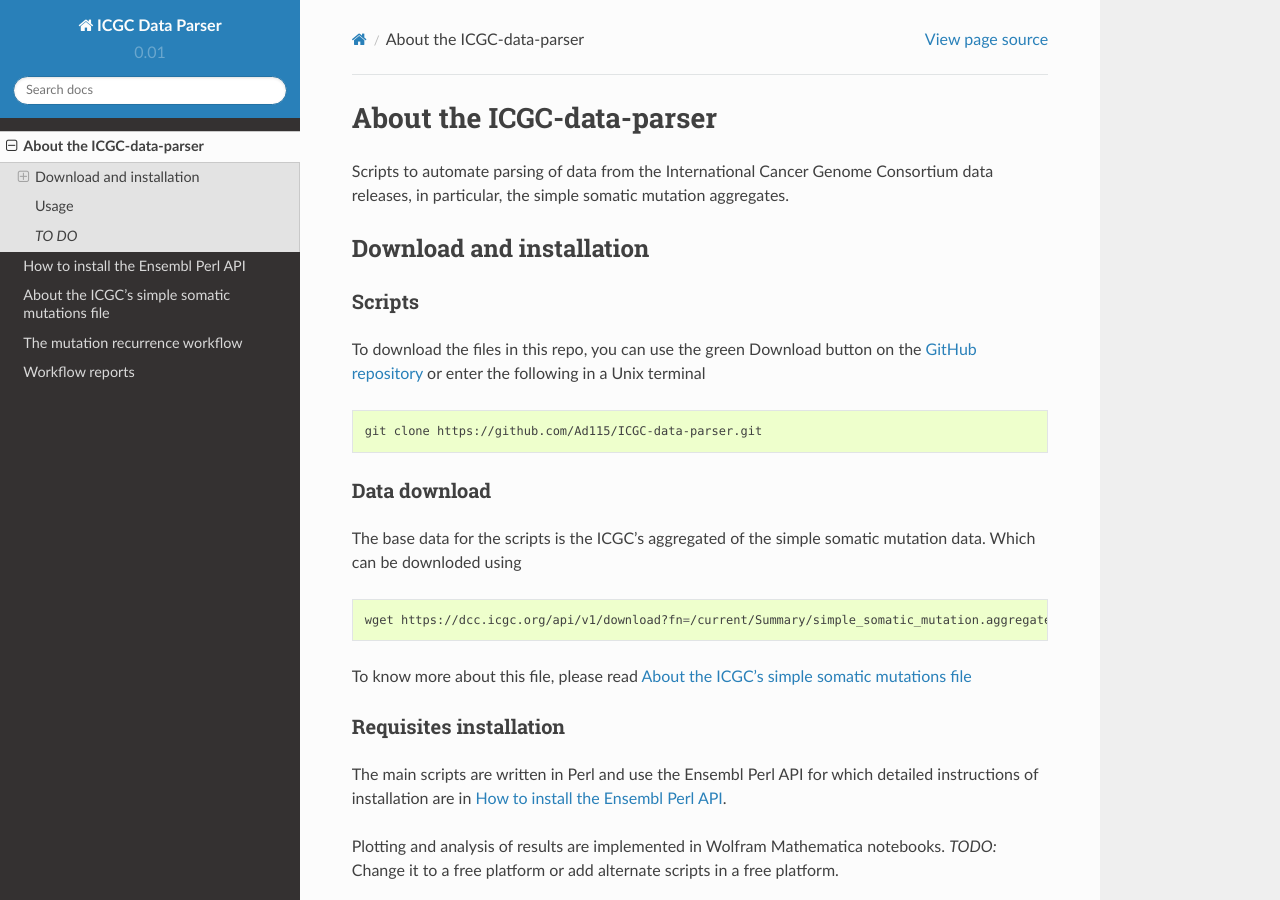
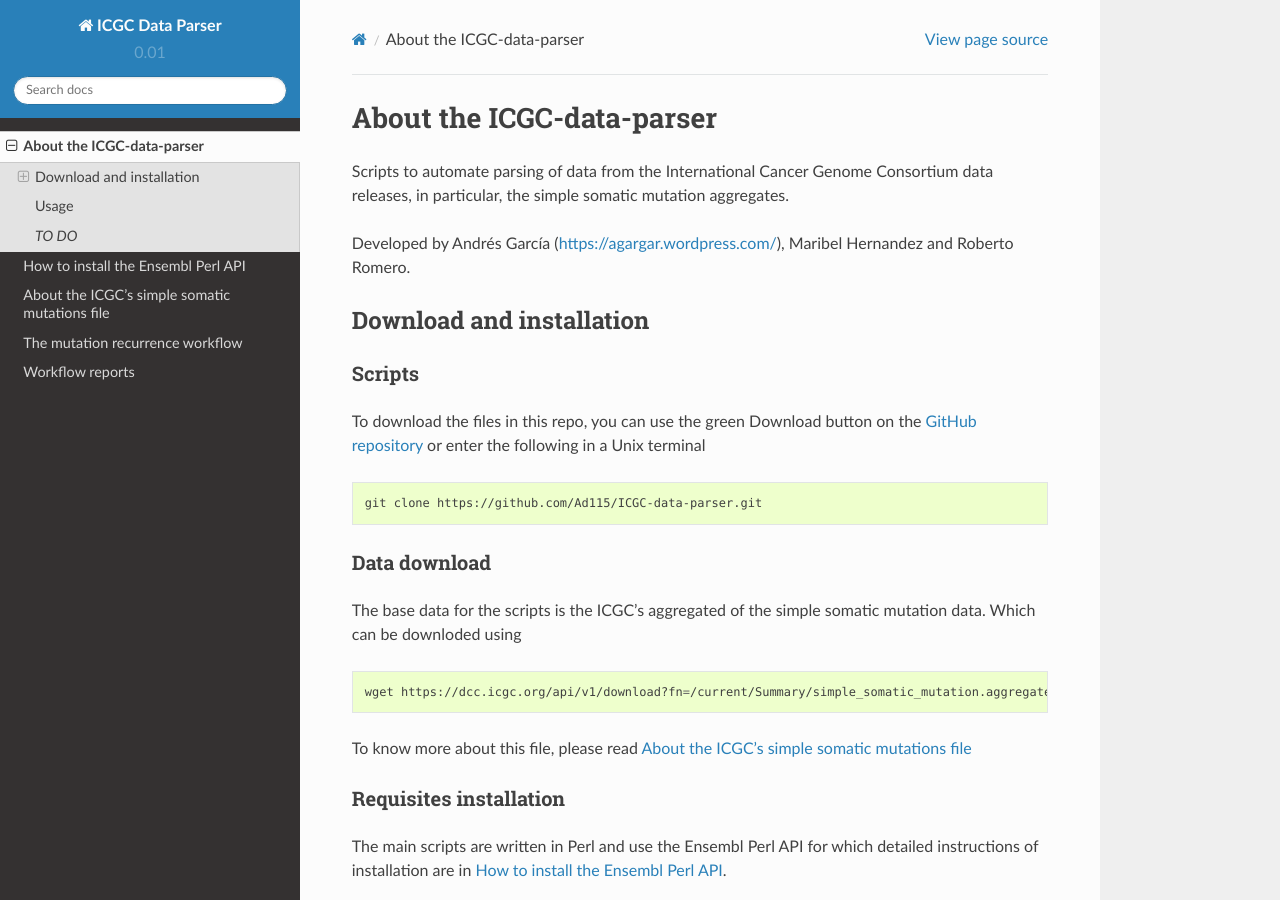
Before and after one commit to Ad115/ICGC-data-parser, a Sphinx documentation site: the page built from docs/about.rst, in a window 1280 px wide and 900 px high. Built offline with Sphinx 7.4.7 and the Read the Docs theme 2.0.0, drawn with Linux system fonts in a browser that asks for light colours.

Commit message:
Modified webpage

```diff
--- a/docs/about.rst
+++ b/docs/about.rst
@@ -5,6 +5,8 @@ About the ICGC-data-parser
 ==========================
 
 Scripts to automate parsing of data from the International Cancer Genome Consortium data releases, in particular, the simple somatic mutation aggregates.
+
+Developed by  Andrés García (https://agargar.wordpress.com/), Maribel Hernandez and Roberto Romero.
 
 --------------------------
 Download and installation
```
